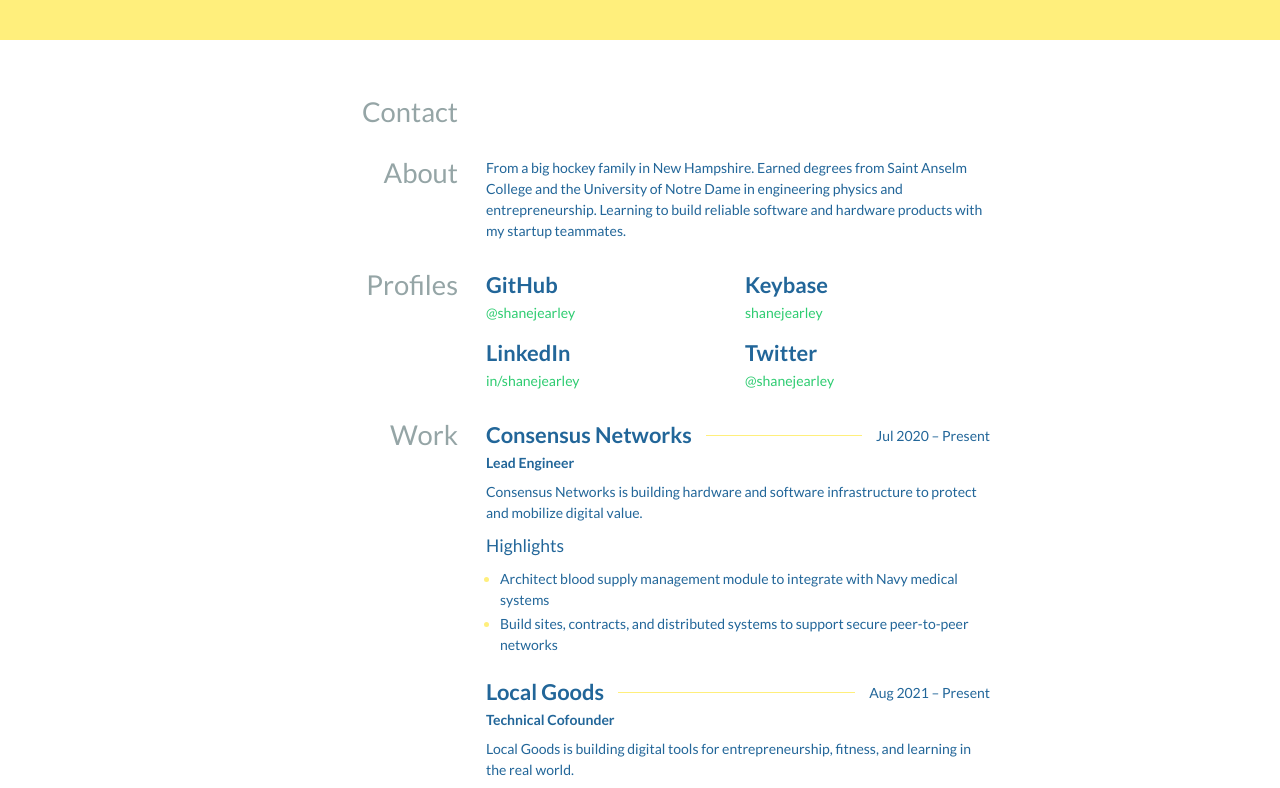
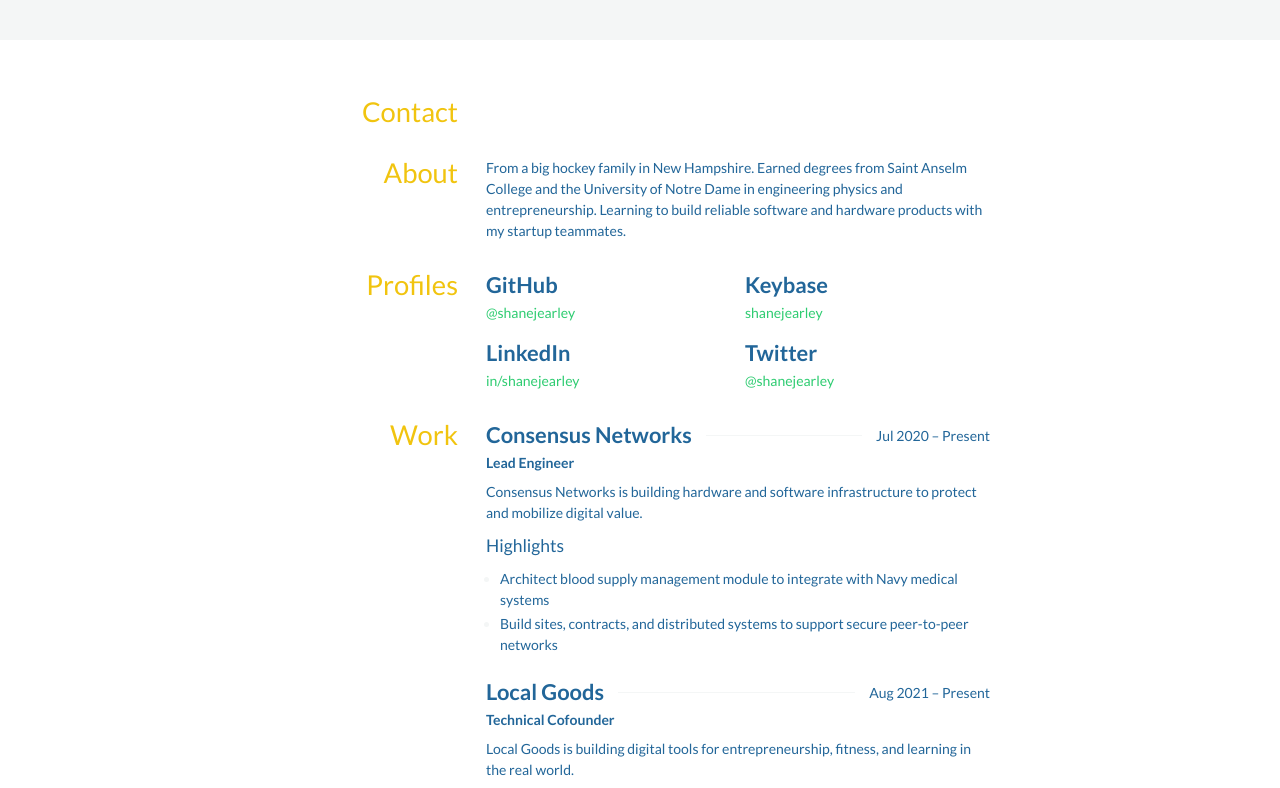
Before and after one commit to shanejearley/shanejearley.github.io, a website: page index.html in a window 1280 px wide. Shown: the part 164-952 px from the top of the page. Drawn offline with Linux system fonts and the light colour scheme.

Commit message:
Update colors

```diff
--- a/index.html
+++ b/index.html
@@ -10,9 +10,9 @@
   /* Colors */
   --primaryColor: #226699;
   --secondaryColor: #54ACEE;
-  --accentColor: #95a5a6;
+  --accentColor: #f1c40f;
   --linkColor: #2ecc71;
-  --mutedColor: #FFEF7C;
+  --mutedColor: #f4f6f6;
 
   /* Typography */
   --ratio: 1.25;
```
Also changed, not shown: README.md.
